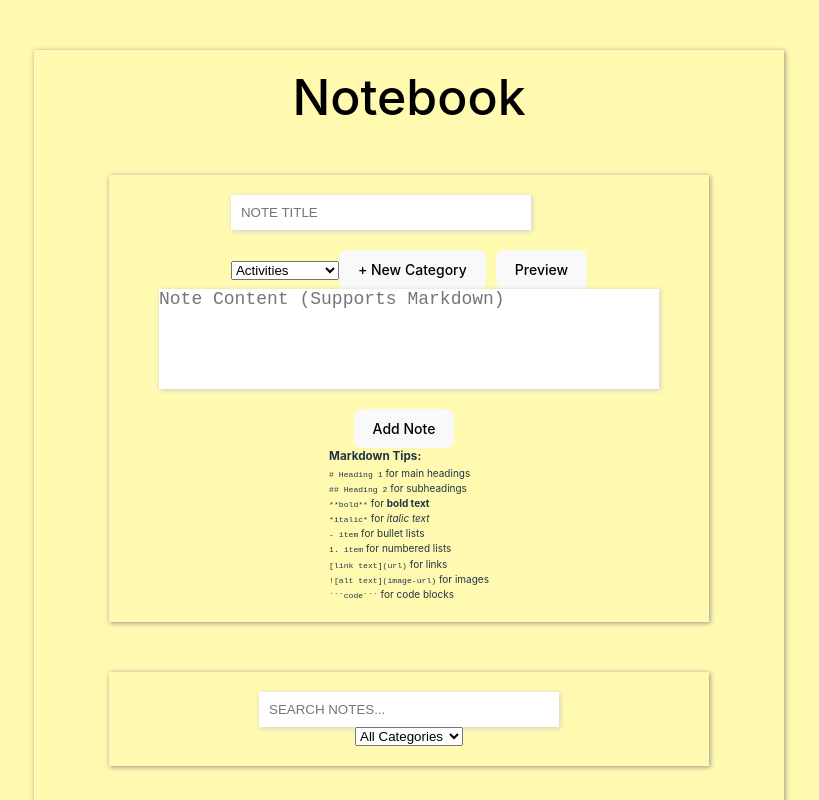
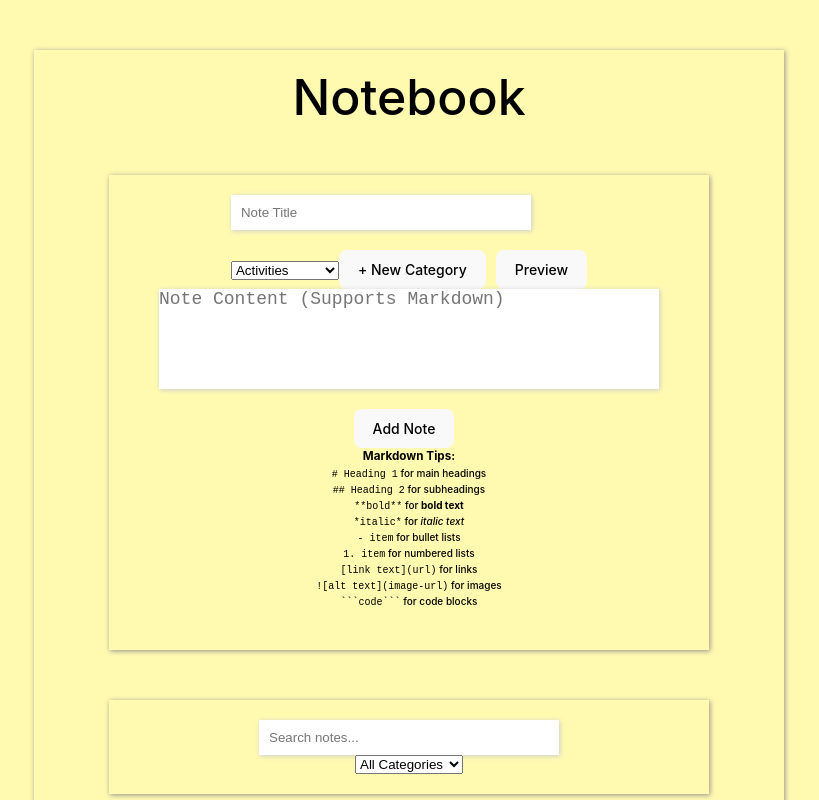
Before and after one commit to mtz99/trip-planeing, a React (Vite) app: page /notes in a window 1280 px wide. Shown: the top 800 px of the page, without its empty margins (231-1050 px from the left). Built offline with nearby package versions, Linux system fonts and the light colour scheme.

Commit message:
More css styling.

```diff
--- a/src/pages/NotesApplet.css
+++ b/src/pages/NotesApplet.css
@@ -72,6 +72,26 @@ body {
 	margin-bottom: 2rem;
 }
 
+.small-text {
+	color:black;
+	text-align: center;
+	font-weight: 500;
+	font-size: 0.75rem;
+	margin-bottom: 2rem;
+}
+
+.category-text {
+	font-style: italic;
+}
+
+.markdowntips-text {
+	color:black;
+	text-align: center;
+	font-weight: 500;
+	font-size: 1rem;
+	margin-bottom: 2rem;
+}
+
 #mainForm {
 	width: 100%;
 	margin-bottom: 3rem;
@@ -98,7 +118,6 @@ textarea {
 }
 
 input {
-	text-transform: uppercase;
 	width: 30rem;
 	height: 3.5rem;
 	padding: 1rem 0 1rem 1rem;
--- a/src/pages/NotesApplet.jsx
+++ b/src/pages/NotesApplet.jsx
@@ -9,7 +9,7 @@ const NoteApp = () => {
     id: null,
     title: '',
     content: '',
-    category: 'Personal'
+    category: 'Activities'
   });
   const [searchTerm, setSearchTerm] = useState('');
   const [categories, setCategories] = useState(['Activities', 'Food', 'Hotels', 'Transportation']);
@@ -108,7 +108,7 @@ const NoteApp = () => {
           <input
             type="text"
             placeholder="Note Title"
-            className="input"
+            className="w-full p-2 mb-4 border rounded h-64 font-mono"
             value={currentNote.title}
             onChange={(e) => setCurrentNote({...currentNote, title: e.target.value})}
           />
@@ -140,7 +140,7 @@ const NoteApp = () => {
         </div>
 
         {isPreview ? (
-          <div className="border p-2 rounded mb-4 h-64 overflow-auto prose">
+          <div className="subbody-text">
             <ReactMarkdown>{currentNote.content}</ReactMarkdown>
           </div>
         ) : (
@@ -162,7 +162,7 @@ const NoteApp = () => {
           {currentNote.id && (
             <button
               onClick={() => {
-                setCurrentNote({ id: null, title: '', content: '', category: 'Personal' });
+                setCurrentNote({ id: null, title: '', content: '', category: 'Activities' });
                 setIsPreview(false);
               }}
               className="bg-gray-300 px-4 py-2 rounded hover:bg-gray-400"
@@ -173,7 +173,7 @@ const NoteApp = () => {
         </div>
 
         {/* Markdown Help */}
-        <div className="mt-8 p-4 bg-gray-50 rounded">
+        <div className="markdowntips-text">
           <h3 className="font-bold mb-2">Markdown Tips:</h3>
           <ul className="text-sm text-gray-700 space-y-1">
             <li><code># Heading 1</code> for main headings</li>
@@ -222,13 +222,13 @@ const NoteApp = () => {
                 <div className="subbody-text">
                   <div>
                     <h3>{note.title}</h3>
-                    <span>{note.category}</span>
+                    <span className='category-text'>{note.category}</span>
                   </div>
                 </div>
                 <div className="prose max-w-none mt-2">
                   <ReactMarkdown>{note.content}</ReactMarkdown>
                 </div>
-                <p className="text-xs text-gray-500 mt-2">{note.createdAt}</p>
+                <p className="small-text">{note.createdAt}</p>
                 <div className="space-x-2">
                     <button
                       onClick={() => editNote(note)}
```
